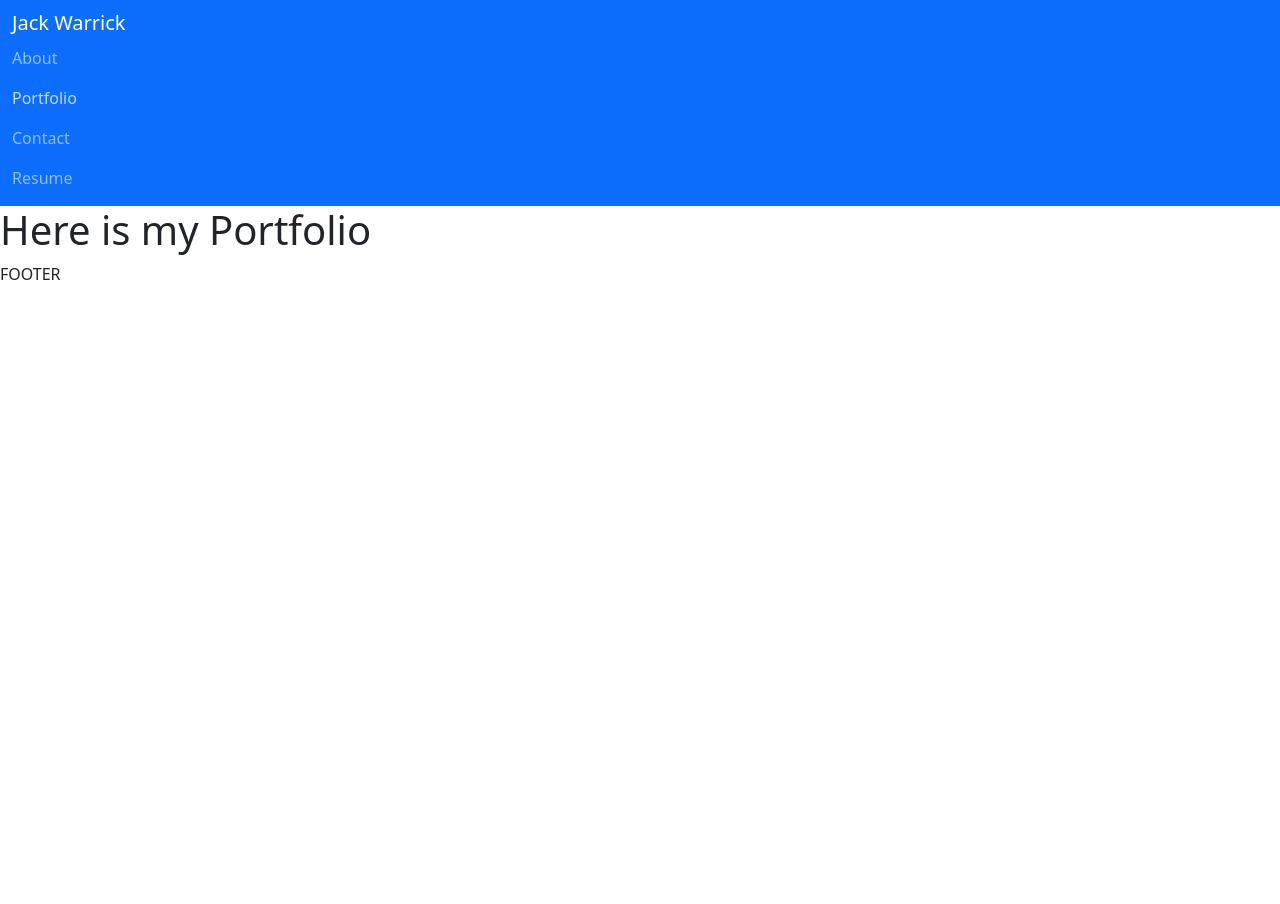
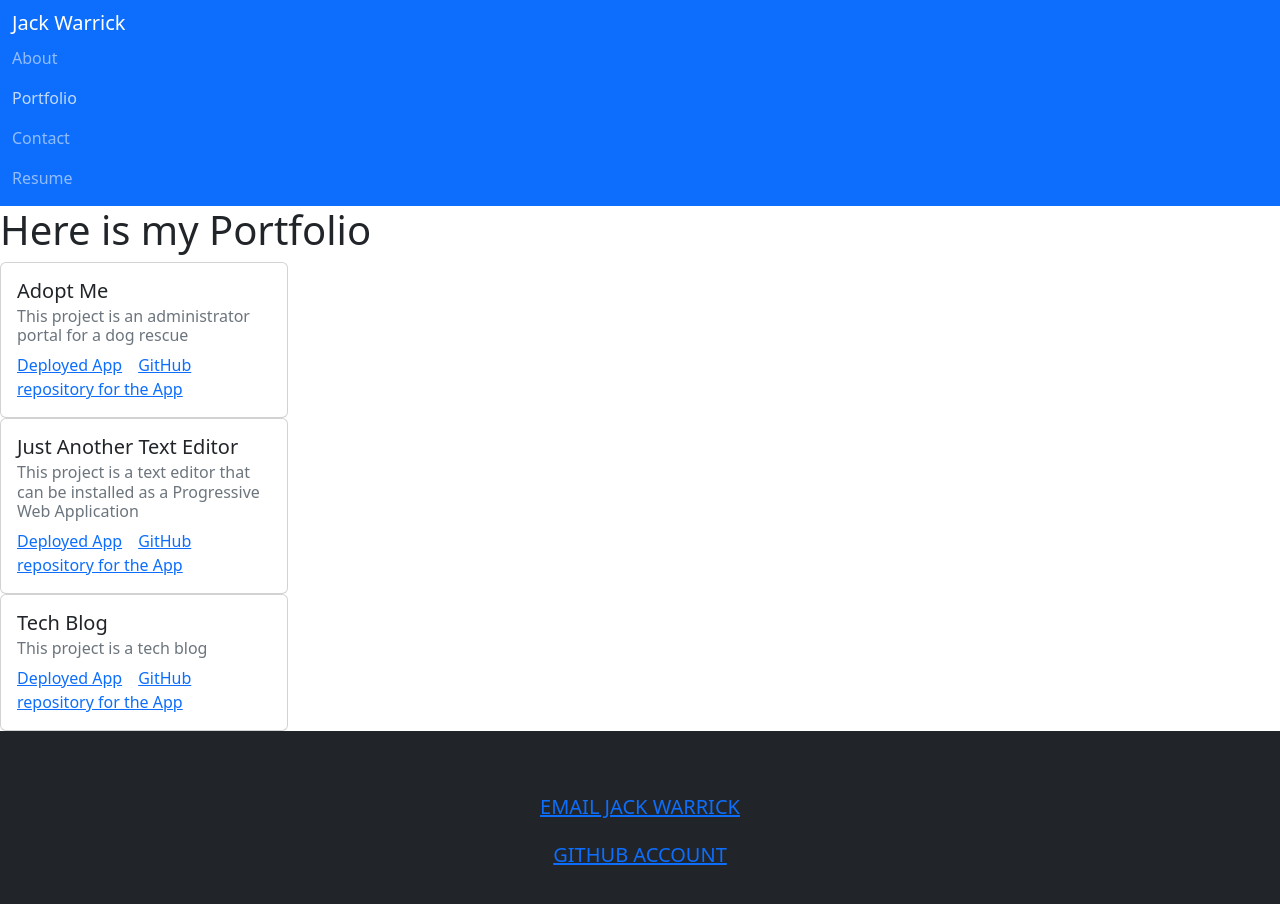
Before and after one commit to JackWarrick/React-Portfolio-Challenge, a React (Create React App) app in the folder portfolio/: page / in a window 1280 px wide. Both pictures are taken after a click on the link "Portfolio". Shown: the top 904 px of the page. Before the commit the page ends 800 px from the top, so only its background shows below. Built offline with nearby package versions, Linux system fonts and the light colour scheme.

Commit message:
something of a footer and a portfolio page

```diff
--- a/portfolio/src/App.js
+++ b/portfolio/src/App.js
@@ -33,7 +33,7 @@ function App(){
 
     //Header, Nav, and Footer caps because they are brought in
     return (
-        <div>
+        <div className="d-flex flex-column min-vh-100">
 
             <Header>
 
--- a/portfolio/src/components/Footer.jsx
+++ b/portfolio/src/components/Footer.jsx
@@ -1,8 +1,36 @@
 import React from 'react'
 
 export const Footer = () => {
-    return <footer>
-        FOOTER
-    </footer>
+    return <footer className="mt-auto bg-dark text-white pt-5 pb-5">
+        <div className="container text-center text-md-left">
+
+            <div className="row text-center text-md-left">
+
+                <div className="col-md-3 col-lg-3 col-xl-3 mx-auto mt-3">
+                <h5 className="text-uppercase mb-4 font-weight-bold text-white">
+                <a href="mailto:j.d.warrick@comcast.net">Email Jack Warrick</a>
+                </h5>
+                <h5 className="text-uppercase mb-4 font-weight-bold text-white"><a href="https://github.com/JackWarrick">GitHub Account</a></h5>
+
+
+                </div>
+
+
+            </div>
+
+
+        </div>
+
+        </footer>
 
 }
+
+
+
+{/* <article>
+                    <address>
+                        <a href="651-261-2464">651-261-2464</a>
+                        <a href="mailto:j.d.warrick@comcast.net">j.d.warrick@comcast.net</a>
+                        <a href="https://github.com/JackWarrick">GitHub</a>
+                    </address>
+                </article> */}
--- /dev/null
+++ b/portfolio/src/components/Project.jsx
@@ -0,0 +1,13 @@
+import React from 'react';
+
+export const Project = ({ url, title, github, description }) => {
+    return <div className="card" style={{width: "18rem"}}>
+    <div className="card-body">
+      <h5 className="card-title">{title}</h5>
+      <h6 className="card-subtitle mb-2 text-muted">{description}</h6>
+      <a href={url} className="card-link">Deployed App</a>
+      <a href={github} className="card-link">GitHub repository for the App</a>
+    </div>
+  </div>
+
+}
--- a/portfolio/src/pages/PortfolioPage.jsx
+++ b/portfolio/src/pages/PortfolioPage.jsx
@@ -1,8 +1,11 @@
 import React from 'react';
+import { Project } from '../components/Project';
+import { projects } from '../utils/projects';
 
 export const PortfolioPage = () => {
     return <section>
         <h1>Here is my Portfolio</h1>
+        {projects.map(project => <Project {... project} />)}
     </section>
 
 }
--- /dev/null
+++ b/portfolio/src/utils/projects.js
@@ -0,0 +1,29 @@
+
+
+export const projects = [
+
+    {
+        title: "Adopt Me",
+        description: "This project is an administrator portal for a dog rescue",
+        url: "https://cryptic-mountain-03281.herokuapp.com/",
+        github: "https://github.com/as-janosik/AdoptMe"
+
+    },
+
+    {
+        title: "Just Another Text Editor",
+        description: "This project is a text editor that can be installed as a Progressive Web Application",
+        url: "https://lit-forest-48020.herokuapp.com/",
+        github: "https://github.com/JackWarrick/Text-Editor-Challenge"
+
+    },
+
+    {
+        title: "Tech Blog",
+        description: "This project is a tech blog",
+        url: "https://tech-blog2496.herokuapp.com/",
+        github: "https://github.com/JackWarrick/Tech-Blog-Challenge"
+
+    },
+
+]
```
Also changed, not shown: 1 other file (tests, documents, lock files or other folders).
